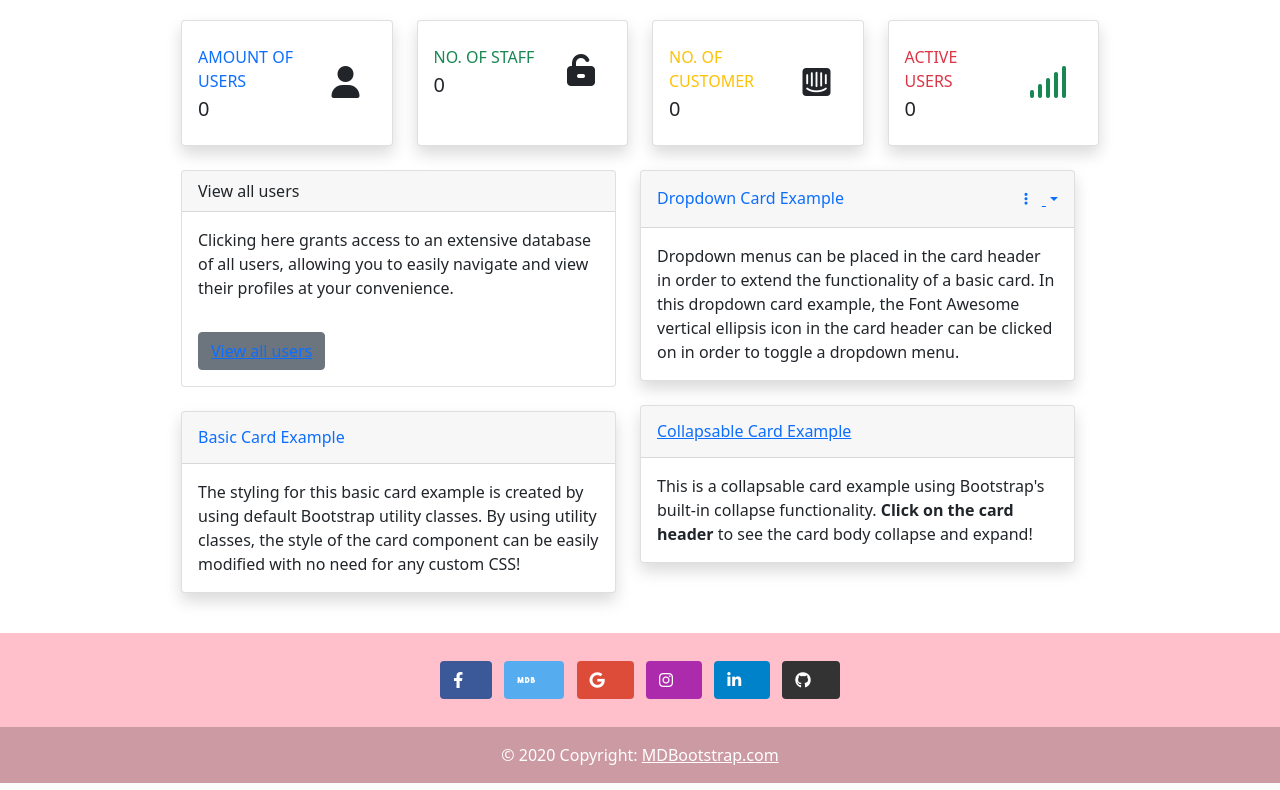
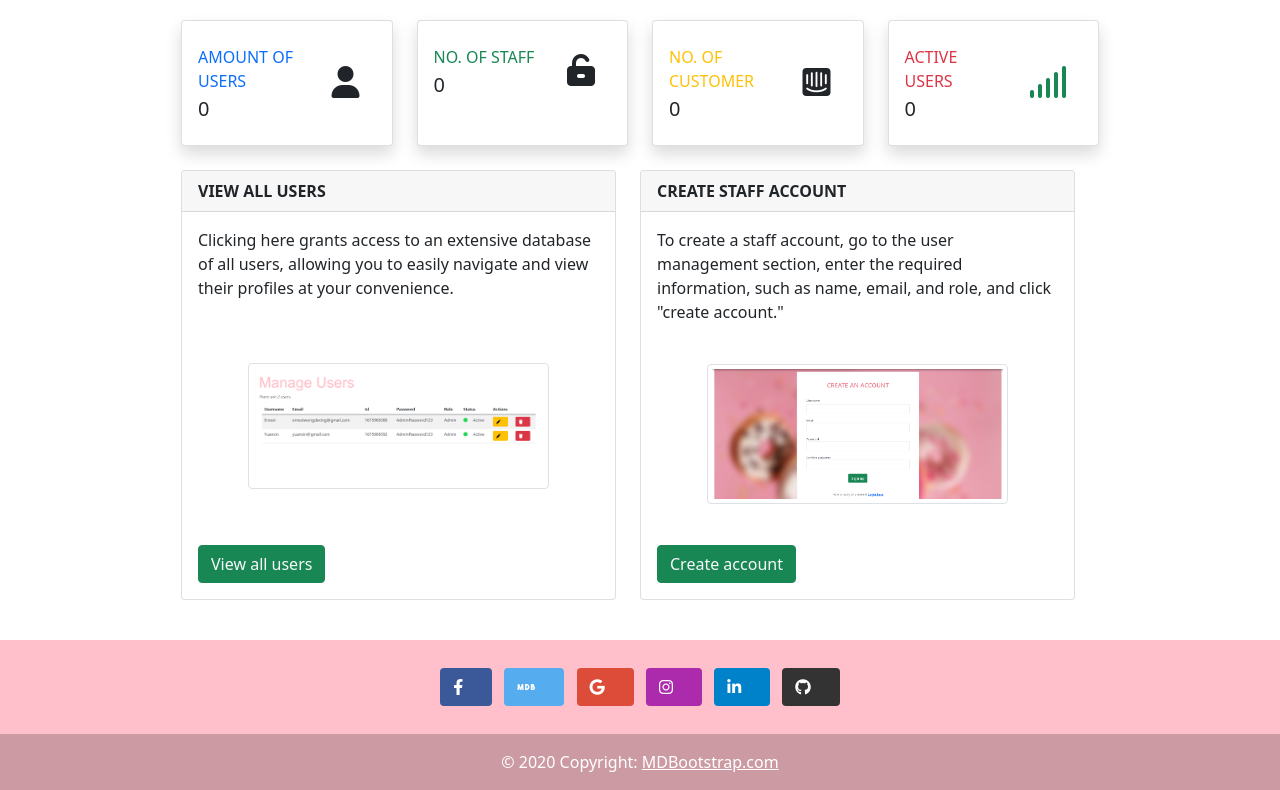
Before and after one commit to pupuduck/AppDevelopmentProject, a Flask app: page /usersOverview in a window 1280 px wide. Shown: the part 274-1064 px from the top of the page. Run offline with Flask 2, Linux system fonts and the light colour scheme; some libraries are stand-ins or nearby versions.

Commit message:
user overview

```diff
--- a/Templates/createJobPositions.html
+++ b/Templates/createJobPositions.html
@@ -11,7 +11,7 @@
 <!--  <a href="/retrieveResumes">View job applications</a>-->
   <a href="/createJobPositions"><i class="fa-solid fa-broom"></i>Job positions</a>
 <!--  <a href="/retrieveJobPositions">View job positions</a>-->
-  <a href="/retrieveUsers"><i class="fa-solid fa-users"></i>User management</a>
+  <a href="/usersOverview"><i class="fa-solid fa-users"></i>User management</a>
   <a href="/createProducts"><i class="fa-solid fa-warehouse"></i>Inventory</a>
 <!--  <a href="/retrieveProducts">View Products</a>-->
 </div>
--- a/Templates/createProducts.html
+++ b/Templates/createProducts.html
@@ -11,7 +11,7 @@
 <!--  <a href="/retrieveResumes">View job applications</a>-->
   <a href="/createJobPositions"><i class="fa-solid fa-broom"></i>Job positions</a>
 <!--  <a href="/retrieveJobPositions">View job positions</a>-->
-  <a href="/retrieveUsers"><i class="fa-solid fa-users"></i>User management</a>
+  <a href="/usersOverview"><i class="fa-solid fa-users"></i>User management</a>
   <a href="/createProducts"><i class="fa-solid fa-warehouse"></i>Inventory</a>
 <!--  <a href="/retrieveProducts">View Products</a>-->
 </div>
--- a/Templates/retrieveJobPositions.html
+++ b/Templates/retrieveJobPositions.html
@@ -12,7 +12,7 @@
 <!--  <a href="/retrieveResumes">View job applications</a>-->
   <a href="/createJobPositions"><i class="fa-solid fa-broom"></i>Job positions</a>
 <!--  <a href="/retrieveJobPositions">View job positions</a>-->
-  <a href="/retrieveUsers"><i class="fa-solid fa-users"></i>User management</a>
+  <a href="/usersOverview"><i class="fa-solid fa-users"></i>User management</a>
   <a href="/createProducts"><i class="fa-solid fa-warehouse"></i>Inventory</a>
 <!--  <a href="/retrieveProducts">View Products</a>-->
 </div>
--- a/Templates/retrieveMessages.html
+++ b/Templates/retrieveMessages.html
@@ -11,7 +11,7 @@
 <!--  <a href="/retrieveResumes">View job applications</a>-->
   <a href="/createJobPositions"><i class="fa-solid fa-broom"></i>Job positions</a>
 <!--  <a href="/retrieveJobPositions">View job positions</a>-->
-  <a href="/retrieveUsers"><i class="fa-solid fa-users"></i>User management</a>
+  <a href="/usersOverview"><i class="fa-solid fa-users"></i>User management</a>
   <a href="/createProducts"><i class="fa-solid fa-warehouse"></i>Inventory</a>
 <!--  <a href="/retrieveProducts">View Products</a>-->
 </div>
--- a/Templates/retrieveProducts.html
+++ b/Templates/retrieveProducts.html
@@ -11,7 +11,7 @@
 <!--  <a href="/retrieveResumes">View job applications</a>-->
   <a href="/createJobPositions"><i class="fa-solid fa-broom"></i>Job positions</a>
 <!--  <a href="/retrieveJobPositions">View job positions</a>-->
-  <a href="/retrieveUsers"><i class="fa-solid fa-users"></i>User management</a>
+  <a href="/usersOverview"><i class="fa-solid fa-users"></i>User management</a>
   <a href="/createProducts"><i class="fa-solid fa-warehouse"></i>Inventory</a>
 <!--  <a href="/retrieveProducts">View Products</a>-->
 </div>
--- a/Templates/retrieveResumes.html
+++ b/Templates/retrieveResumes.html
@@ -11,7 +11,7 @@
 <!--  <a href="/retrieveResumes">View job applications</a>-->
   <a href="/createJobPositions"><i class="fa-solid fa-broom"></i>Job positions</a>
 <!--  <a href="/retrieveJobPositions">View job positions</a>-->
-  <a href="/retrieveUsers"><i class="fa-solid fa-users"></i>User management</a>
+  <a href="/usersOverview"><i class="fa-solid fa-users"></i>User management</a>
   <a href="/createProducts"><i class="fa-solid fa-warehouse"></i>Inventory</a>
 <!--  <a href="/retrieveProducts">View Products</a>-->
 </div>
--- a/Templates/retrieveUsers.html
+++ b/Templates/retrieveUsers.html
@@ -11,7 +11,7 @@
 <!--  <a href="/retrieveResumes">View job applications</a>-->
   <a href="/createJobPositions"><i class="fa-solid fa-broom"></i>Job positions</a>
 <!--  <a href="/retrieveJobPositions">View job positions</a>-->
-  <a href="/retrieveUsers"><i class="fa-solid fa-users"></i>User management</a>
+  <a href="/usersOverview"><i class="fa-solid fa-users"></i>User management</a>
   <a href="/createProducts"><i class="fa-solid fa-warehouse"></i>Inventory</a>
 <!--  <a href="/retrieveProducts">View Products</a>-->
 </div>
--- a/Templates/usersOverview.html
+++ b/Templates/usersOverview.html
@@ -10,7 +10,7 @@
 <!--  <a href="/retrieveResumes">View job applications</a>-->
   <a href="/createJobPositions"><i class="fa-solid fa-broom"></i>Job positions</a>
 <!--  <a href="/retrieveJobPositions">View job positions</a>-->
-  <a href="/retrieveUsers"><i class="fa-solid fa-users"></i>User management</a>
+  <a href="/usersOverview"><i class="fa-solid fa-users"></i>User management</a>
   <a href="/createProducts"><i class="fa-solid fa-warehouse"></i>Inventory</a>
 <!--  <a href="/retrieveProducts">View Products</a>-->
 </div>
@@ -74,6 +74,7 @@
                                             <div class="text-xs font-weight-bold text-warning text-uppercase mb-1">
                                                 NO. of customer</div>
                                             <div class="h5 mb-0 font-weight-bold text-gray-800">{{ customer_count }}</div>
+
                                         </div>
                                         <div class="col-auto">
                                             <i class="fa-brands fa-intercom fa-2x text-gray-300"></i>
@@ -101,90 +102,45 @@
                             </div>
                         </div>
 
-                    <div class="row">
+                    <div class="row mb-4">
 
                         <div class="col-lg-6">
 
                             <!-- Default Card Example -->
-                            <div class="card mb-4">
-                                <div class="card-header">
-                                    View all users
+                            <div class="card" style="min-height: 430px">
+                                <div class="card-header fw-bold">
+                                    VIEW ALL USERS
                                 </div>
                                 <div class="card-body">
                                     Clicking here grants access to an extensive database of all users, allowing you to easily navigate and view their profiles at your convenience.
                                 </div>
-
+                                    <div class="text-center pb-2 card-body"><img style="height: 150" class="img-thumbnail w-75" src="/static/images/Screenshot_20230211_012120.png" alt=""></div>
                                 <div class="class-body p-3">
-                                    <button type="button" class="btn btn-secondary"><a href="/retrieveUsers">View all users</a></button>
-                                </div>
-                            </div>
-
-                            <!-- Basic Card Example -->
-                            <div class="card shadow mb-4">
-                                <div class="card-header py-3">
-                                    <h6 class="m-0 font-weight-bold text-primary">Basic Card Example</h6>
-                                </div>
-                                <div class="card-body">
-                                    The styling for this basic card example is created by using default Bootstrap
-                                    utility classes. By using utility classes, the style of the card component can be
-                                    easily modified with no need for any custom CSS!
+                                    <button type="button" class="btn btn-secondary btn-success"><a class='text-decoration-none text-light' href="/retrieveUsers">View all users</a></button>
                                 </div>
                             </div>
 
                         </div>
-
                         <div class="col-lg-6">
 
-                            <!-- Dropdown Card Example -->
-                            <div class="card shadow mb-4">
-                                <!-- Card Header - Dropdown -->
-                                <div
-                                    class="card-header py-3 d-flex flex-row align-items-center justify-content-between">
-                                    <h6 class="m-0 font-weight-bold text-primary">Dropdown Card Example</h6>
-                                    <div class="dropdown no-arrow">
-                                        <a class="dropdown-toggle" href="#" role="button" id="dropdownMenuLink"
-                                            data-toggle="dropdown" aria-haspopup="true" aria-expanded="false">
-                                            <i class="fas fa-ellipsis-v fa-sm fa-fw text-gray-400"></i>
-                                        </a>
-                                        <div class="dropdown-menu dropdown-menu-right shadow animated--fade-in"
-                                            aria-labelledby="dropdownMenuLink">
-                                            <div class="dropdown-header">Dropdown Header:</div>
-                                            <a class="dropdown-item" href="#">Action</a>
-                                            <a class="dropdown-item" href="#">Another action</a>
-                                            <div class="dropdown-divider"></div>
-                                            <a class="dropdown-item" href="#">Something else here</a>
-                                        </div>
-                                    </div>
+                            <!-- Default Card Example -->
+                            <div class="card" style="min-height: 430px">
+                                <div class="card-header fw-bold">
+                                    CREATE STAFF ACCOUNT
                                 </div>
-                                <!-- Card Body -->
                                 <div class="card-body">
-                                    Dropdown menus can be placed in the card header in order to extend the functionality
-                                    of a basic card. In this dropdown card example, the Font Awesome vertical ellipsis
-                                    icon in the card header can be clicked on in order to toggle a dropdown menu.
+                                   To create a staff account, go to the user management section, enter the required information, such as name, email, and role, and click "create account."
                                 </div>
-                            </div>
-
-                            <!-- Collapsable Card Example -->
-                            <div class="card shadow mb-4">
-                                <!-- Card Header - Accordion -->
-                                <a href="#collapseCardExample" class="d-block card-header py-3" data-toggle="collapse"
-                                    role="button" aria-expanded="true" aria-controls="collapseCardExample">
-                                    <h6 class="m-0 font-weight-bold text-primary">Collapsable Card Example</h6>
-                                </a>
-                                <!-- Card Content - Collapse -->
-                                <div class="collapse show" id="collapseCardExample">
-                                    <div class="card-body">
-                                        This is a collapsable card example using Bootstrap's built-in collapse
-                                        functionality. <strong>Click on the card header</strong> to see the card body
-                                        collapse and expand!
-                                    </div>
+                                         <div class="text-center card-body"><img class="img-thumbnail w-75" src="/static/images/Screenshot_20230211_032709.png" alt=""></div>
+                                <div class="class-body p-3">
+                                    <button type="button" class="btn btn-secondary btn-success"><a class='text-decoration-none text-light' href="/retrieveUsers">Create account</a></button>
                                 </div>
                             </div>
 
                         </div>
 
                     </div>
-
+                    </div>
                 </div>
                 <!-- /.container-fluid -->
             <!-- End of Main Content -->
```
Also changed, not shown: static/images/Screenshot_20230211_012120.png (added), static/images/Screenshot_20230211_032709.png (added).
